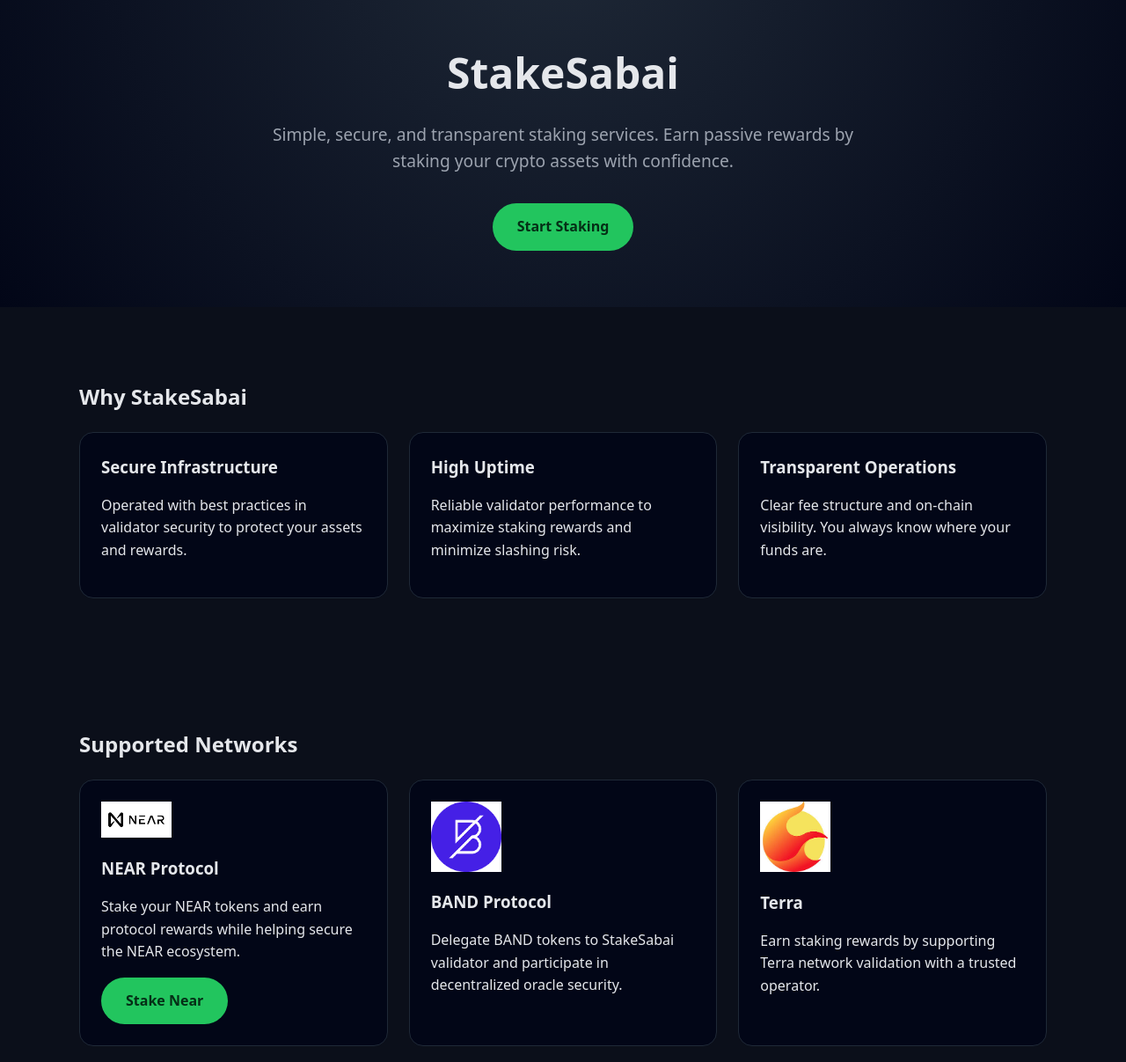
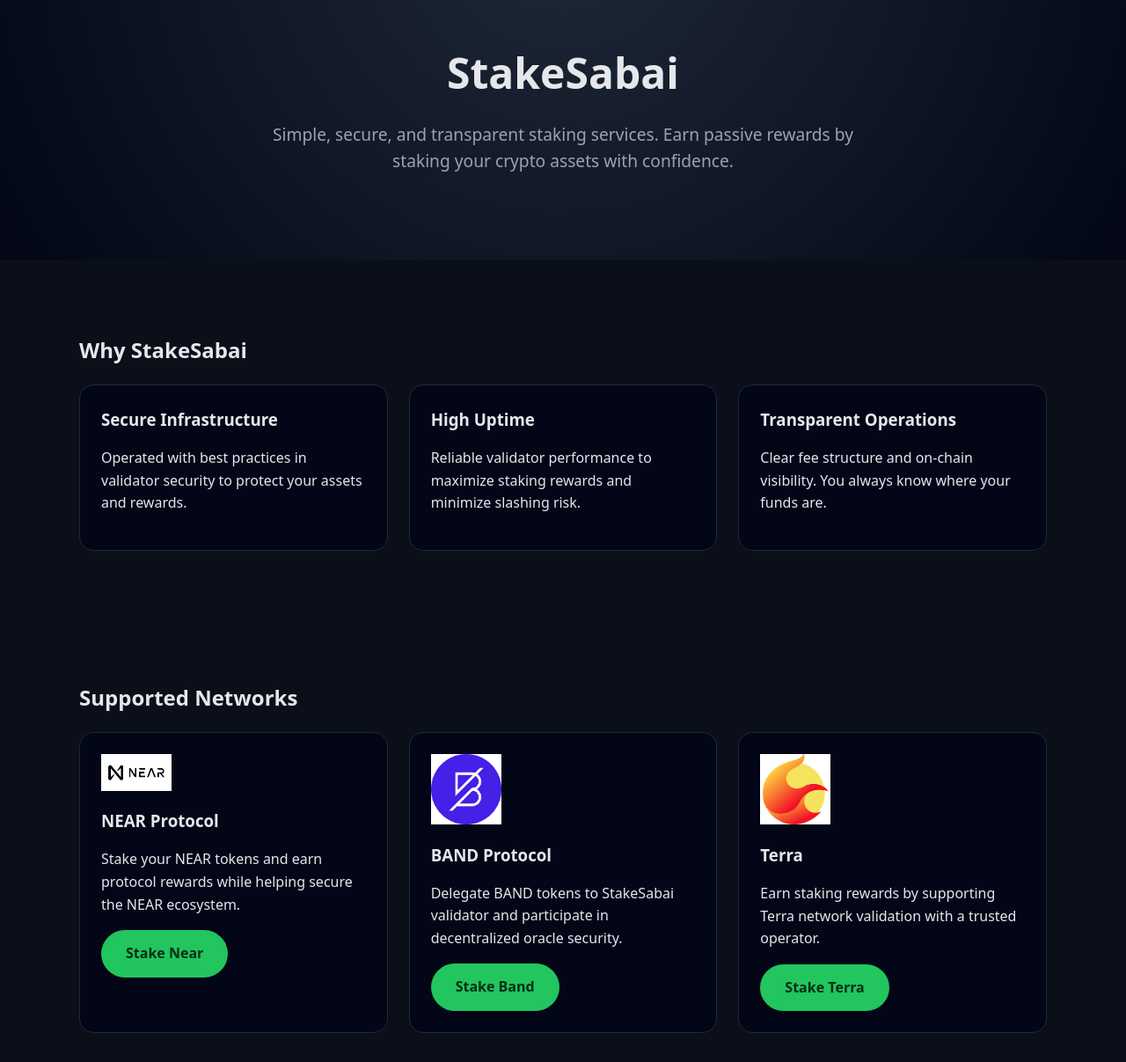
Before and after one commit to Zealotohm/Sabai-Finance-website, a plain HTML site: page index.html in a window 1280 px wide. Shown: the part 93-1300 px from the top of the page at 88% size. Drawn offline with Linux system fonts and the light colour scheme.

Commit message:
Update index.html

```diff
--- a/index.html
+++ b/index.html
@@ -72,7 +72,6 @@
     <p>
       Simple, secure, and transparent staking services. Earn passive rewards by staking your crypto assets with confidence.
     </p>
-    <a href="#staking" class="cta">Start Staking</a>
   </header>
 
   <section id="about">
@@ -116,6 +115,7 @@
         <p>
           Delegate BAND tokens to StakeSabai validator and participate in decentralized oracle security.
         </p>
+        <a href="https://www.cosmoscan.io/validator/bandvaloper1vnsqgwu7jxd49u99etdzt028kkgwvuvz5x6lty#reports" class="cta">Stake Band</a>
       </div>
       <div class="card">
         <img src="/Terra Logo.jpeg" alt="Terra" style="width:80px;height:auto;margin-bottom:12px;" />
@@ -123,6 +123,8 @@
         <p>
           Earn staking rewards by supporting Terra network validation with a trusted operator.
         </p>
+        <a href="https://chainsco.pe/terra2/validator/terravaloper1g0deaesmwy2qg9zupynx6ychspe60lquu3eyze" class="cta">Stake Terra</a>
+      </div>
       </div>
     </div>
     </section>
```
